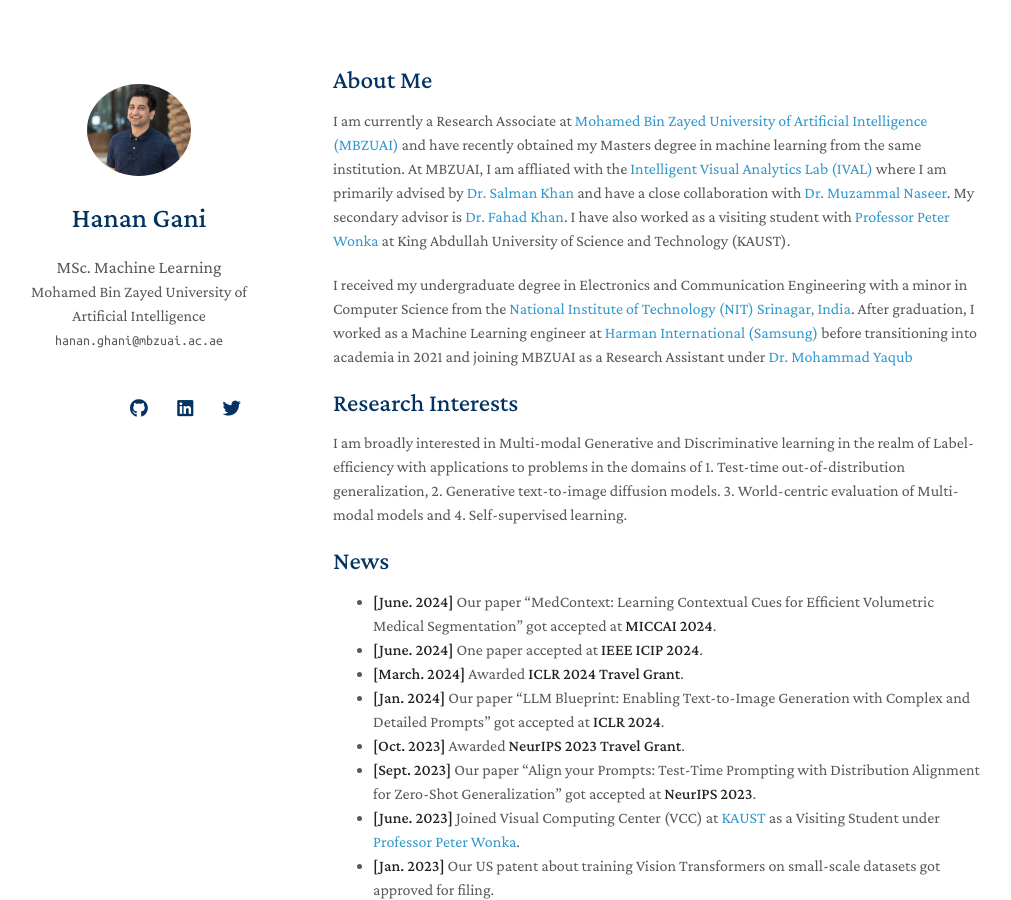
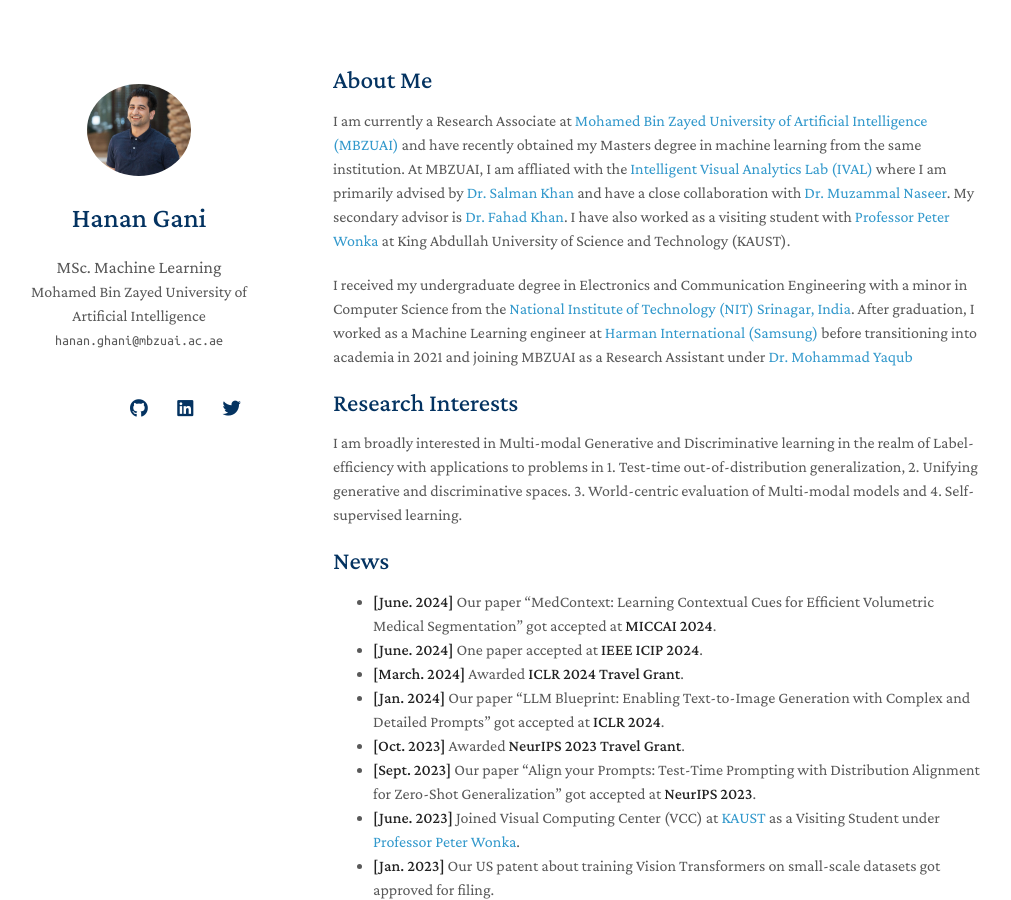
Before and after one commit to muhammadsaadkhankor/muhammadsaadkhankor.github.io, a Jekyll site: the page built from index.md, in a window 1280 px wide and 900 px high. Shown: the whole window, without its empty margins (137-1148 px from the left). Built offline with Jekyll 4.4.1, drawn with Linux system fonts in a browser that asks for light colours; nearby versions of some CDN libraries; a style sheet for code colours, icons or effects is not loaded; our own code applies the rules of GitHub Pages for plain Markdown files.

Commit message:
Update index.md

```diff
--- a/index.md
+++ b/index.md
@@ -13,7 +13,7 @@
 
 ## Research Interests
 
-I am broadly interested in Multi-modal Generative and Discriminative learning in the realm of Label-efficiency with applications to problems in the domains of 1. Test-time out-of-distribution generalization, 2. Generative text-to-image diffusion models. 3. World-centric evaluation of Multi-modal models and 4. Self-supervised learning.
+I am broadly interested in Multi-modal Generative and Discriminative learning in the realm of Label-efficiency with applications to problems in 1. Test-time out-of-distribution generalization, 2. Unifying generative and discriminative spaces. 3. World-centric evaluation of Multi-modal models and 4. Self-supervised learning.
 
 <!-- - **Computer Vision:** image recognition, image generation, video captioning
 - **Machine Learning:** meta-learning, incremental learning, transfer learning -->
```
